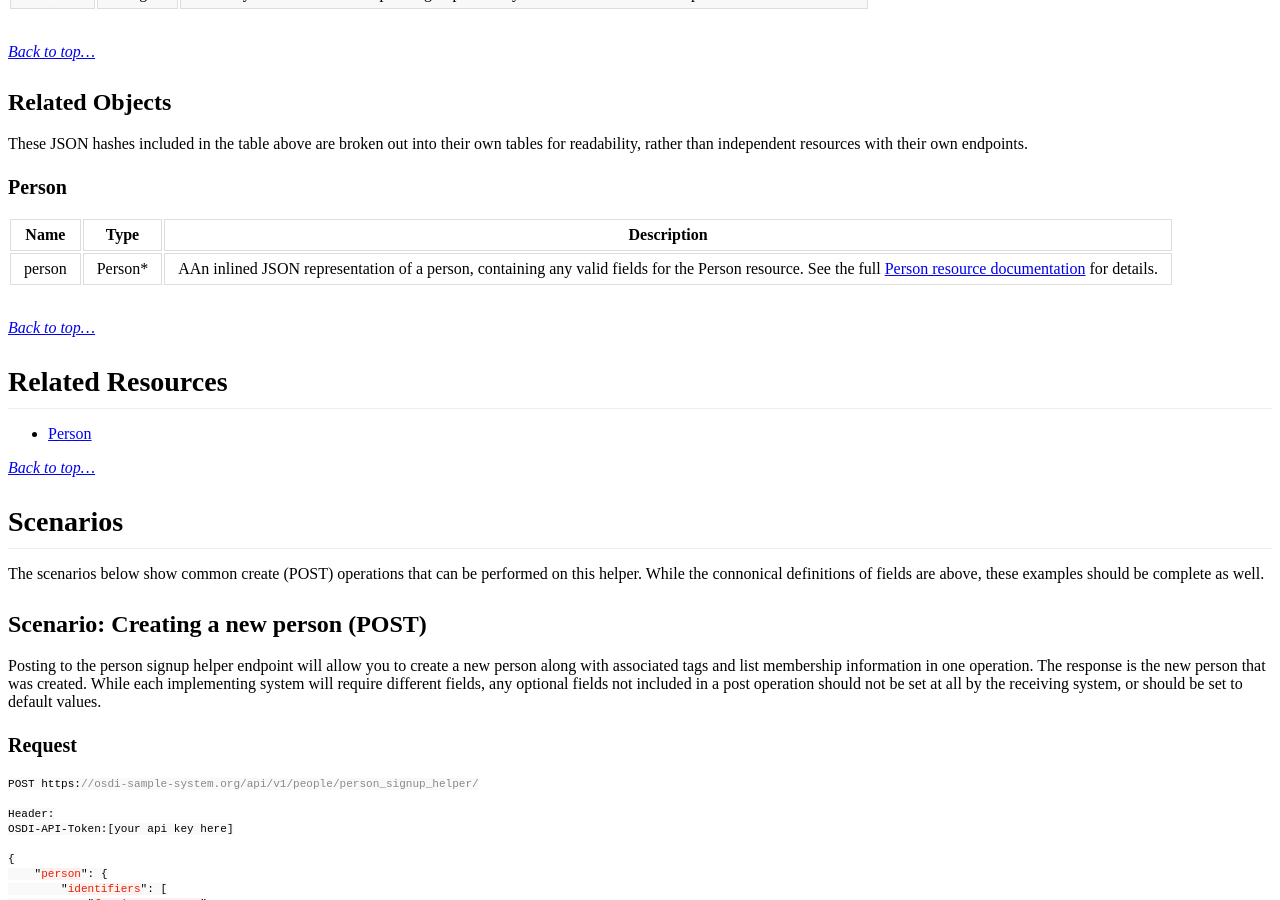
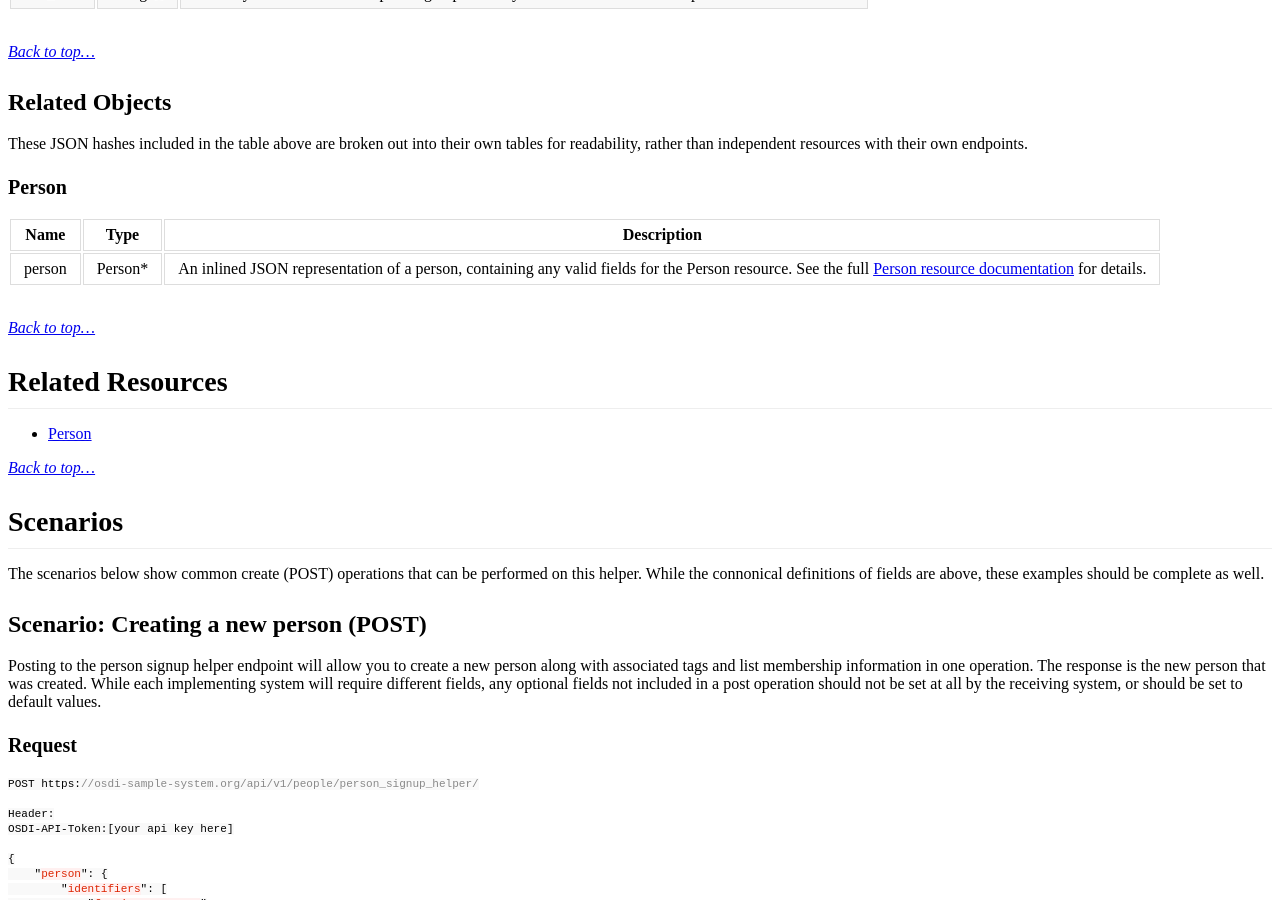
Before and after one commit to opensupporter/osdi-docs, a Jekyll site: the page built from person_signup.md, in a window 1280 px wide and 900 px high, scrolled down 1302 px. Built offline with Jekyll 4.4.1, drawn with Linux system fonts in a browser that asks for light colours; a style sheet for code colours, icons or effects is not loaded.

Commit message:
updating spelling and links

```diff
--- a/person_signup.md
+++ b/person_signup.md
@@ -58,7 +58,7 @@
 
 |Name          |Type      |Description
 |-----------    |-----------|--------------
-|person      |Person*     |AAn inlined JSON representation of a person, containing any valid fields for the Person resource. See the full [Person resource documentation](person.md) for details.
+|person      |Person*     |An inlined JSON representation of a person, containing any valid fields for the Person resource. See the full [Person resource documentation](person.html) for details.
 
 _[Back to top...](#)_
 
```
